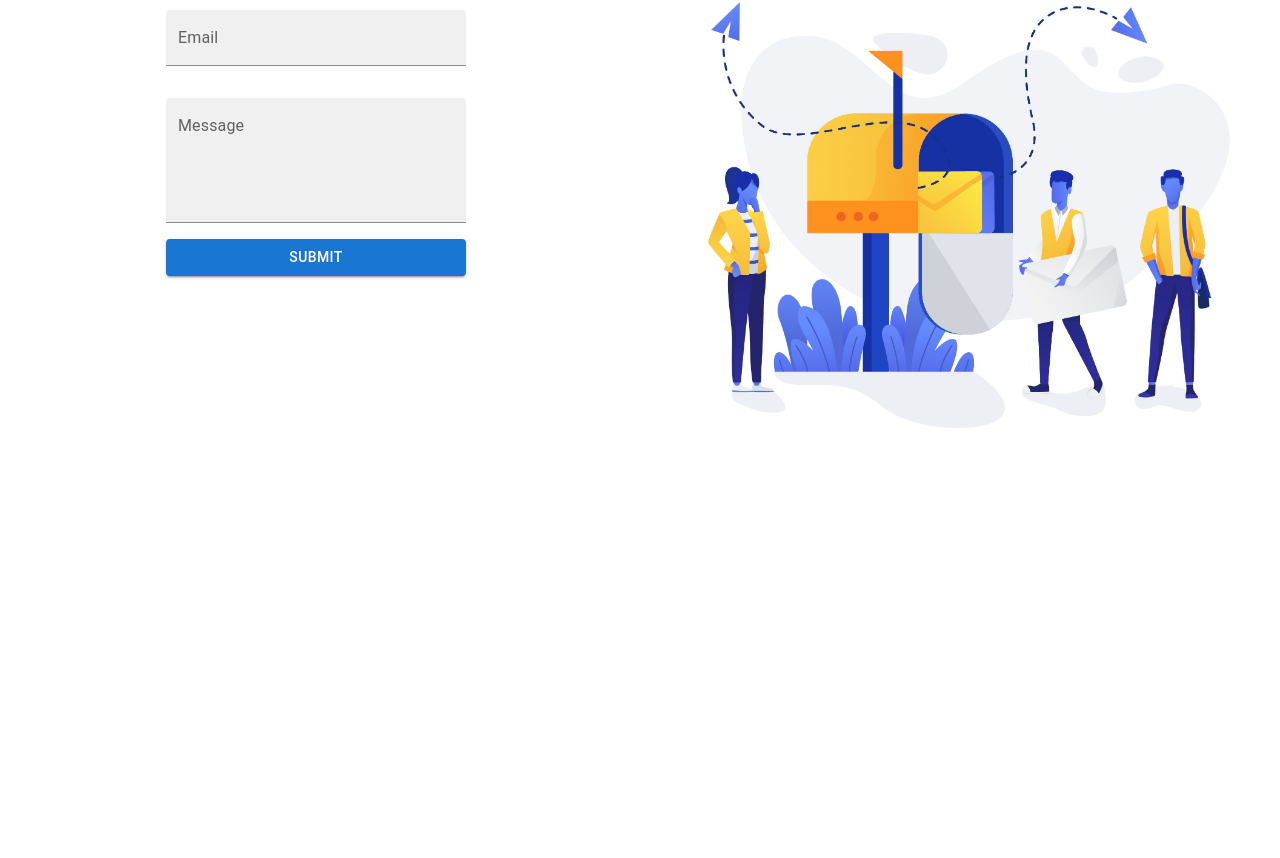
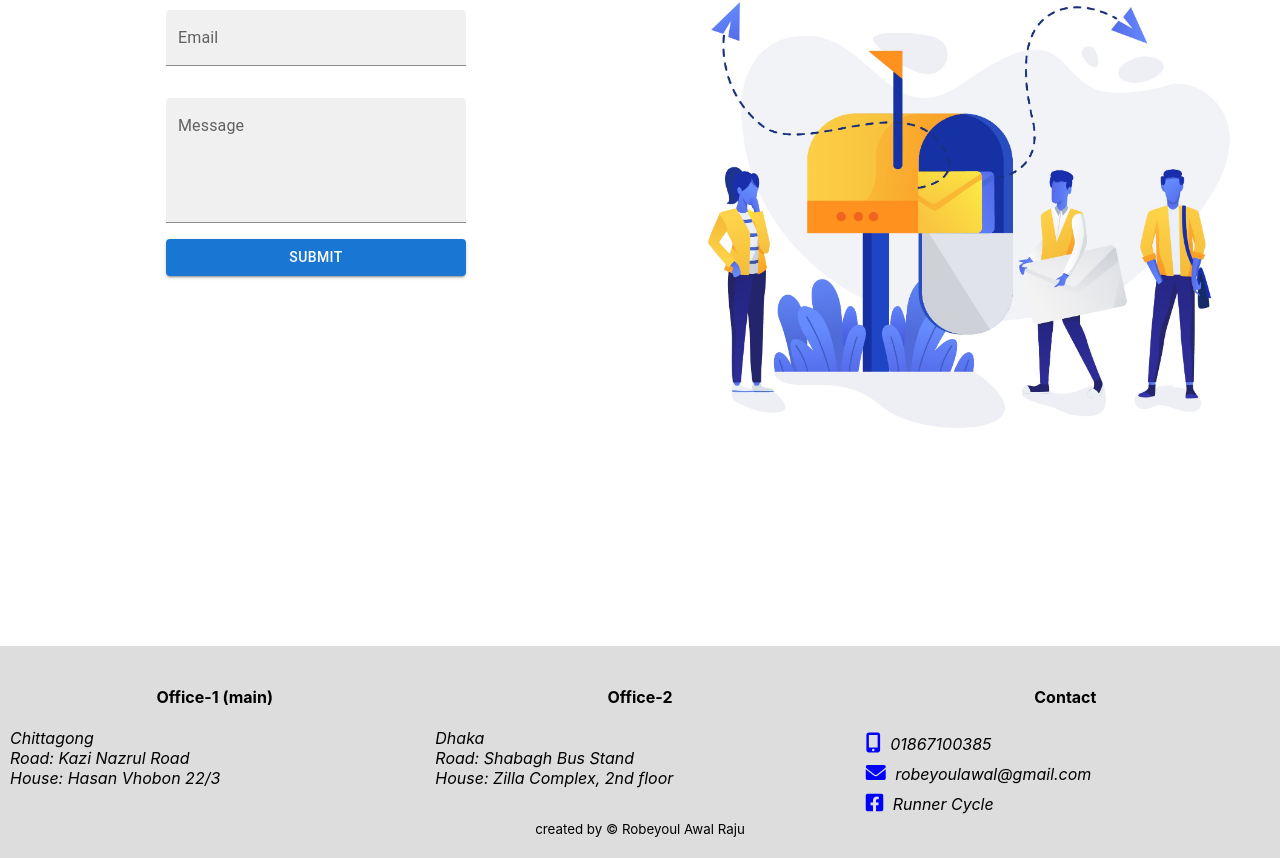
Before and after one commit to ra-raju/bicycle-website, a React (Create React App) app: page / in a window 1280 px wide. Shown: the part 1156-2014 px from the top of the page. Before the commit the page ends 1802 px from the top, so only its background shows below. Built offline with nearby package versions, Linux system fonts and the light colour scheme; no server answers.

Commit message:
footer added

```diff
--- a/src/Pages/Homepage/Homepage/Homepage.jsx
+++ b/src/Pages/Homepage/Homepage/Homepage.jsx
@@ -1,4 +1,5 @@
 import React from 'react';
+import Footer from '../../Sharedpage/Footer/Footer';
 import Navigation from '../../Sharedpage/Navigation/Navigation';
 import Contact from '../Contact/Contact';
 import Hero from '../Hero/Hero';
@@ -13,6 +14,7 @@ const Homepage = () => {
       <Services />
       <Reviews />
       <Contact />
+      <Footer />
     </div>
   );
 };
--- a/src/Pages/Login/Login/Login.jsx
+++ b/src/Pages/Login/Login/Login.jsx
@@ -11,6 +11,7 @@ import { useForm } from 'react-hook-form';
 import { Link, useHistory, useLocation } from 'react-router-dom';
 import useAuth from '../../../Hooks/useAuth';
 import login from '../../../images/login.jpg';
+import Footer from '../../Sharedpage/Footer/Footer';
 import Navigation from '../../Sharedpage/Navigation/Navigation';
 
 const Login = (props) => {
@@ -97,6 +98,7 @@ const Login = (props) => {
           </Grid>
         </Grid>
       </section>
+      <Footer />
     </>
   );
 };
--- a/src/Pages/Login/Register/Register.jsx
+++ b/src/Pages/Login/Register/Register.jsx
@@ -12,6 +12,7 @@ import { useForm } from 'react-hook-form';
 import { Link, useHistory } from 'react-router-dom';
 import useAuth from '../../../Hooks/useAuth';
 import login from '../../../images/login.jpg';
+import Footer from '../../Sharedpage/Footer/Footer';
 import Navigation from '../../Sharedpage/Navigation/Navigation';
 import './Register.css';
 
@@ -117,6 +118,7 @@ const Register = () => {
           </Grid>
         </Grid>
       </section>
+      <Footer />
     </>
   );
 };
--- a/src/Pages/Products/Products/Products.jsx
+++ b/src/Pages/Products/Products/Products.jsx
@@ -3,6 +3,7 @@ import Box from '@mui/material/Box';
 import Grid from '@mui/material/Grid';
 import React, { useEffect, useState } from 'react';
 import Service from '../../Homepage/Services/Service/Service';
+import Footer from '../../Sharedpage/Footer/Footer';
 import Navigation from '../../Sharedpage/Navigation/Navigation';
 
 const Products = () => {
@@ -39,6 +40,7 @@ const Products = () => {
           </Grid>
         </Box>
       </Container>
+      <Footer />
     </>
   );
 };
--- /dev/null
+++ b/src/Pages/Sharedpage/Footer/Footer.css
@@ -0,0 +1,32 @@
+.footer {
+  background-color: #ddd;
+  padding: 20px 10px;
+  text-align: center;
+}
+.address {
+  text-align: left;
+}
+
+.contact-us {
+  text-align: left;
+}
+
+.footer-link {
+  text-decoration: none;
+  color: black;
+  transition: all 0.5s;
+  -webkit-transition: all 0.5s;
+  -moz-transition: all 0.5s;
+  -ms-transition: all 0.5s;
+  -o-transition: all 0.5s;
+}
+
+.footer-link:hover {
+  text-decoration: underline;
+}
+
+.footer-icon {
+  padding: 5px;
+  color: blue;
+  font-size: 20px;
+}
--- a/src/Pages/Sharedpage/Footer/Footer.jsx
+++ b/src/Pages/Sharedpage/Footer/Footer.jsx
@@ -0,0 +1,65 @@
+import { Grid } from '@mui/material';
+import React from 'react';
+import './Footer.css';
+
+const Footer = () => {
+  return (
+    <div className="footer">
+      <Grid container spacing={2} sx={{ textAlign: 'center' }}>
+        <Grid item sm={12} md={4}>
+          <h4>Office-1 (main)</h4>
+          <address className="address">
+            Chittagong <br />
+            Road: Kazi Nazrul Road <br />
+            House: Hasan Vhobon 22/3
+          </address>
+        </Grid>
+        <Grid item sm={12} md={4}>
+          <h4>Office-2</h4>
+          <address className="address">
+            Dhaka <br />
+            Road: Shabagh Bus Stand <br />
+            House: Zilla Complex, 2nd floor
+          </address>
+        </Grid>
+        <Grid item sm={12} md={4}>
+          <h4>Contact</h4>
+          <address className="contact-us">
+            <div>
+              <span>
+                <i className="fas fa-mobile-alt footer-icon"></i>
+              </span>{' '}
+              <a className="footer-link" href="tel:+8801867100385">
+                01867100385
+              </a>
+            </div>
+            <div>
+              <span>
+                <i className="fas fa-envelope footer-icon"></i>
+              </span>{' '}
+              <a className="footer-link" href="mailto:robeyoulawal@gmail.com">
+                robeyoulawal@gmail.com
+              </a>
+            </div>
+            <div>
+              <span>
+                <i className="fab fa-facebook-square footer-icon"></i>
+              </span>{' '}
+              <a
+                className="footer-link"
+                href="https://www.facebook.com/robeyoulawalraju1/"
+                target="_blank"
+                rel="noopener noreferrer"
+              >
+                Runner Cycle
+              </a>
+            </div>
+          </address>
+        </Grid>
+      </Grid>
+      <small>created by &copy; Robeyoul Awal Raju</small>
+    </div>
+  );
+};
+
+export default Footer;
```
